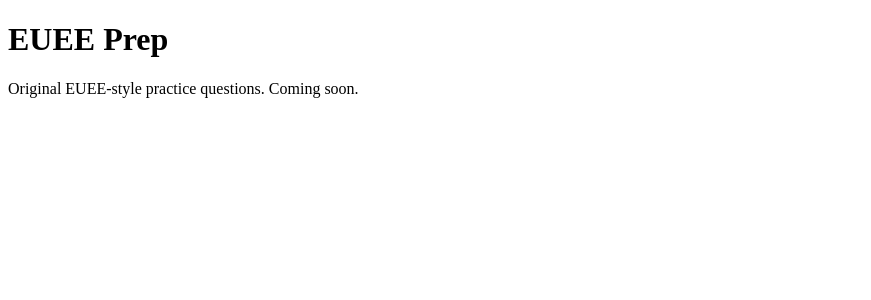
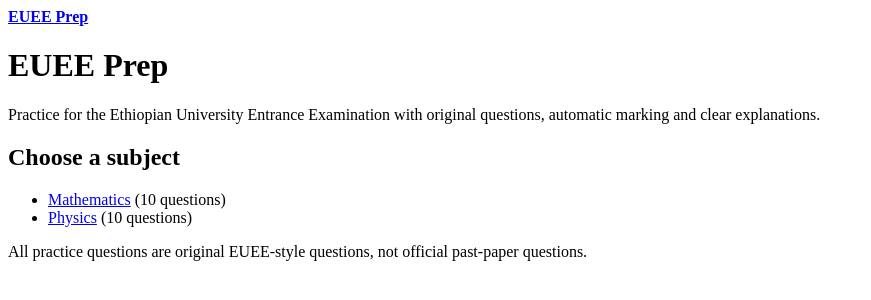
Before and after one commit to sol-abiyot/EUEE-prep, a Flask app: page / in a window 1280 px wide. Shown: the top 300 px of the page, without its empty margins (0-871 px from the left). Run offline with Flask 3, Linux system fonts and the light colour scheme.

Commit message:
Add home page, subject pages and 404 handling

```diff
--- a/app.py
+++ b/app.py
@@ -1,11 +1,38 @@
-from flask import Flask, render_template
+from flask import Flask, abort, render_template
+
+from quiz import get_questions, list_subjects, list_topics
 
 app = Flask(__name__)
 
 
 @app.route("/")
 def home():
-    return render_template("index.html")
+    subjects = [
+        {"name": s, "count": len(get_questions(s))} for s in list_subjects()
+    ]
+    return render_template("index.html", subjects=subjects)
+
+
+@app.route("/subject/<name>")
+def subject(name):
+    match = next((s for s in list_subjects() if s.lower() == name.lower()), None)
+    if match is None:
+        abort(404)
+    topics = [
+        {"name": t, "count": len(get_questions(match, t))}
+        for t in list_topics(match)
+    ]
+    return render_template(
+        "subject.html",
+        subject=match,
+        topics=topics,
+        total=len(get_questions(match)),
+    )
+
+
+@app.errorhandler(404)
+def not_found(error):
+    return render_template("404.html"), 404
 
 
 if __name__ == "__main__":
--- /dev/null
+++ b/templates/base.html
@@ -0,0 +1,19 @@
+<!DOCTYPE html>
+<html lang="en">
+<head>
+    <meta charset="UTF-8">
+    <meta name="viewport" content="width=device-width, initial-scale=1.0">
+    <title>{% block title %}EUEE Prep{% endblock %}</title>
+</head>
+<body>
+    <header>
+        <a href="{{ url_for('home') }}"><strong>EUEE Prep</strong></a>
+    </header>
+    <main>
+        {% block content %}{% endblock %}
+    </main>
+    <footer>
+        <p>All practice questions are original EUEE-style questions, not official past-paper questions.</p>
+    </footer>
+</body>
+</html>
--- a/templates/index.html
+++ b/templates/index.html
@@ -1,12 +1,16 @@
-<!DOCTYPE html>
-<html lang="en">
-<head>
-    <meta charset="UTF-8">
-    <meta name="viewport" content="width=device-width, initial-scale=1.0">
-    <title>EUEE Prep</title>
-</head>
-<body>
-    <h1>EUEE Prep</h1>
-    <p>Original EUEE-style practice questions. Coming soon.</p>
-</body>
-</html>
+{% extends "base.html" %}
+
+{% block content %}
+<h1>EUEE Prep</h1>
+<p>Practice for the Ethiopian University Entrance Examination with original questions, automatic marking and clear explanations.</p>
+
+<h2>Choose a subject</h2>
+<ul>
+    {% for s in subjects %}
+    <li>
+        <a href="{{ url_for('subject', name=s.name) }}">{{ s.name }}</a>
+        ({{ s.count }} questions)
+    </li>
+    {% endfor %}
+</ul>
+{% endblock %}
```
Also changed, not shown: templates/404.html (added, +9 -0 lines), templates/subject.html (added, +17 -0 lines), tests/test_app.py (added, +31 -0 lines).
